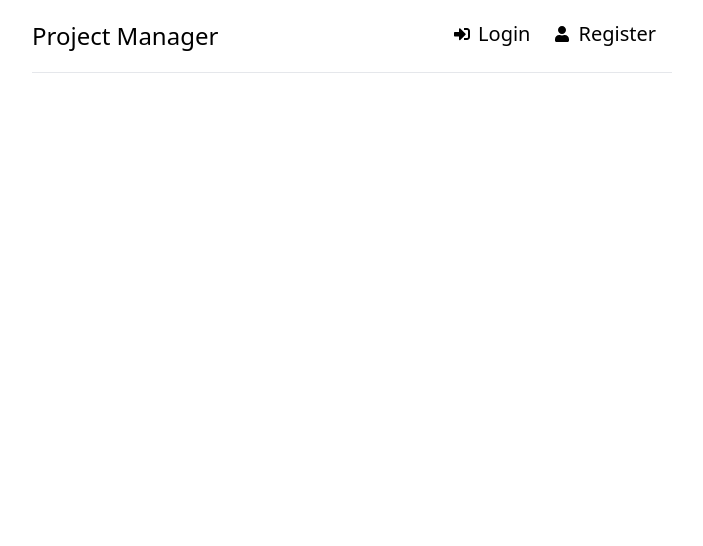
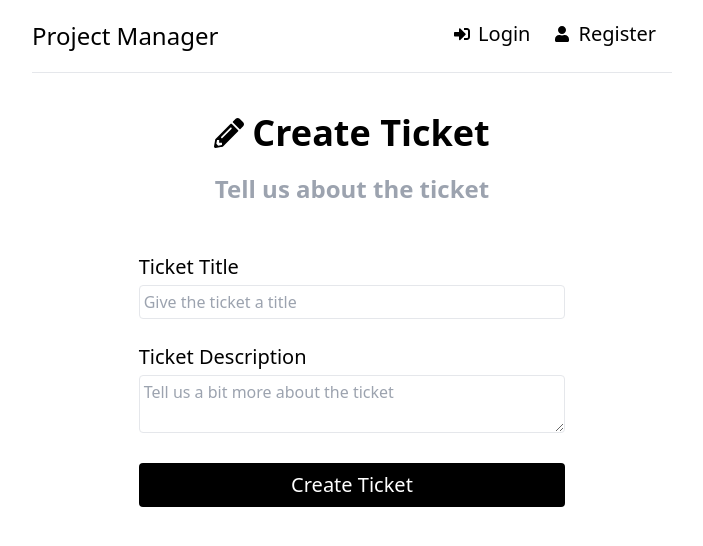
Before and after one commit to JamesIde/get-tracked, a React (Create React App) app in the folder client/: page /1/createticket in a window 1280 px wide. Shown: the top 546 px of the page, without its empty margins (288-991 px from the left). Built offline with nearby package versions, Linux system fonts and the light colour scheme.

Commit message:
add: create ticket

```diff
--- a/client/src/App.js
+++ b/client/src/App.js
@@ -9,6 +9,7 @@ import Projects from "./Pages/Projects"
 import Project from "./Pages/Project"
 import { ToastContainer } from "react-toastify"
 import "react-toastify/dist/ReactToastify.css"
+import CreateTicket from "./Pages/CreateTicket"
 
 function App() {
   return (
@@ -22,6 +23,7 @@ function App() {
           <Route path="/createProject" element={<CreateProject />} />
           <Route path="/projects" element={<Projects />} />
           <Route path="/projects/:projectId" element={<Project />} />
+          <Route path="/:projectId/createticket" element={<CreateTicket />} />
         </Routes>
       </Router>
       <ToastContainer />
--- a/client/src/Components/TicketItem.jsx
+++ b/client/src/Components/TicketItem.jsx
@@ -1,7 +1,7 @@
 import { FaPencilAlt, FaTrashAlt } from "react-icons/fa"
 function TicketItem({ ticket }) {
   return (
-    <div className="border-[1px] border-gray-400 rounded bg-gray-100">
+    <div className="border-[1px] border-gray-400 rounded bg-gray-100 mt-2 mb-1">
       <div className="flex flex-row justify-between m-1">
         <h1 className="font-bold text-lg mb-1">{ticket.title}</h1>
         <p className="m-1">
--- /dev/null
+++ b/client/src/Pages/CreateTicket.jsx
@@ -0,0 +1,96 @@
+import { useNavigate } from "react-router-dom"
+import { useDispatch, useSelector } from "react-redux"
+import { useState, useEffect } from "react"
+import { createTicket } from "../features/tickets/ticketSlice"
+import { toast } from "react-toastify"
+import { useParams } from "react-router-dom"
+import { FaPencilAlt, FaProjectDiagram } from "react-icons/fa"
+import ticketService from "../features/tickets/ticketService"
+function CreateTicket() {
+  const [title, setTitle] = useState()
+  const [description, setDescription] = useState()
+
+  const projectId = useParams().projectId
+
+  const { user } = useSelector(state => state.authReducer)
+  const { Loading, Error, Message, Success } = useSelector(
+    state => state.ticketReducer
+  )
+  const dispatch = useDispatch()
+  const navigate = useNavigate()
+
+  const handleSubmit = async e => {
+    e.preventDefault()
+
+    if (!title || !description) {
+      toast.error("Please fill in all fields")
+    }
+    const ticketData = {
+      title,
+      description,
+    }
+    dispatch(createTicket(ticketData))
+    navigate(`/projects/${projectId}`)
+  }
+
+  return (
+    <div>
+      <div className="xl:w-6/12 lg:w-10/12 md:w-10/12 mx-auto ">
+        <div className="text-center mt-10 mb-5 flex items-center justify-center">
+          <FaPencilAlt size={30} className="mr-2" />
+          <h1 className="text-4xl font-bold">Create Ticket</h1>
+        </div>
+        <div className="text-center">
+          <p className="text-2xl font-bold text-gray-400">
+            Tell us about the ticket
+          </p>
+        </div>
+        <div className="w-8/12 mx-auto mt-12">
+          <div className="form-group">
+            <form onSubmit={handleSubmit}>
+              <div className="form-group-item">
+                <label htmlFor="ticketTitle" className="text-xl">
+                  Ticket Title
+                </label>
+                <input
+                  type="ticketTitle"
+                  placeholder="Give the ticket a title"
+                  className="border-[1px] rounded mt-1 mb-2 w-full p-1 text-md"
+                  min="3"
+                  value={title}
+                  id="title"
+                  onChange={e => {
+                    setTitle(e.target.value)
+                  }}
+                />
+              </div>
+              <div className="form-group-item mt-4">
+                <label htmlFor="ticketDescription" className="text-xl">
+                  Ticket Description
+                </label>
+                <textarea
+                  name="ticketDescription"
+                  id="description"
+                  className="border-[1px] rounded mt-1 mb-2 w-full p-1 text-md"
+                  placeholder="Tell us a bit more about the ticket"
+                  value={description}
+                  onChange={e => {
+                    setDescription(e.target.value)
+                  }}
+                />
+              </div>
+
+              <button
+                className="w-full bg-black text-white rounded p-2 mt-4"
+                type="submit"
+              >
+                <p className="text-xl">Create Ticket</p>
+              </button>
+            </form>
+          </div>
+        </div>
+      </div>
+    </div>
+  )
+}
+export default CreateTicket
--- a/client/src/Pages/Project.jsx
+++ b/client/src/Pages/Project.jsx
@@ -1,4 +1,5 @@
 import TicketItem from "../Components/TicketItem"
+import { Link } from "react-router-dom"
 import { useDispatch, useSelector } from "react-redux"
 import { useEffect } from "react"
 import { useParams } from "react-router-dom"
@@ -51,7 +52,9 @@ function Project() {
         <button class="bg-gray-100 border-2 font-bold p-1 mt-4 px-3 rounded inline-flex items-center hover:bg-gray-300 duration-500">
           <FaPencilAlt size={20} className="pt-1 mb-1" />
 
-          <span>Create Ticket</span>
+          <Link to={`/${project._id}/createticket`}>
+            <span>Create Ticket</span>
+          </Link>
         </button>
       </div>
       <div className="mx-auto mt-4 mb-4">
--- a/client/src/features/tickets/ticketService.js
+++ b/client/src/features/tickets/ticketService.js
@@ -10,8 +10,20 @@ const getTickets = async (projectId, token) => {
   return response
 }
 
+const addTicket = async (ticketData, projectId, token) => {
+  const response = await axios.post(
+    `${API_URL}/${projectId}/tickets`,
+    ticketData,
+    {
+      headers: { Authorization: `Bearer ${token}` },
+    }
+  )
+  return response
+}
+
 const ticketService = {
   getTickets,
+  addTicket,
 }
 
 export default ticketService
--- a/client/src/features/tickets/ticketSlice.js
+++ b/client/src/features/tickets/ticketSlice.js
@@ -31,6 +31,21 @@ const ticketSlice = createSlice({
       state.Success = false
       state.Message = action.payload
     })
+    builders.addCase(createTicket.pending, state => {
+      state.Loading = true
+    })
+    builders.addCase(createTicket.fulfilled, (state, action) => {
+      state.Message = action.payload
+      state.Loading = false
+      state.Error = false
+      state.Success = true
+    })
+    builders.addCase(createTicket.rejected, (state, action) => {
+      state.Loading = false
+      state.Error = true
+      state.Success = false
+      state.Message = action.payload
+    })
   },
 })
 
@@ -47,4 +62,22 @@ export const getTickets = createAsyncThunk(
   }
 )
 
+export const createTicket = createAsyncThunk(
+  "ticket/createTicket",
+  async (ticketData, thunkAPI) => {
+    try {
+      const token = thunkAPI.getState().authReducer.user.token
+      const projectId = thunkAPI.getState().projectReducer.project._id
+      const response = await ticketService.addTicket(
+        ticketData,
+        projectId,
+        token
+      )
+      return response.data
+    } catch (error) {
+      return thunkAPI.rejectWithValue(error.response.data.message)
+    }
+  }
+)
+
 export default ticketSlice.reducer
```
